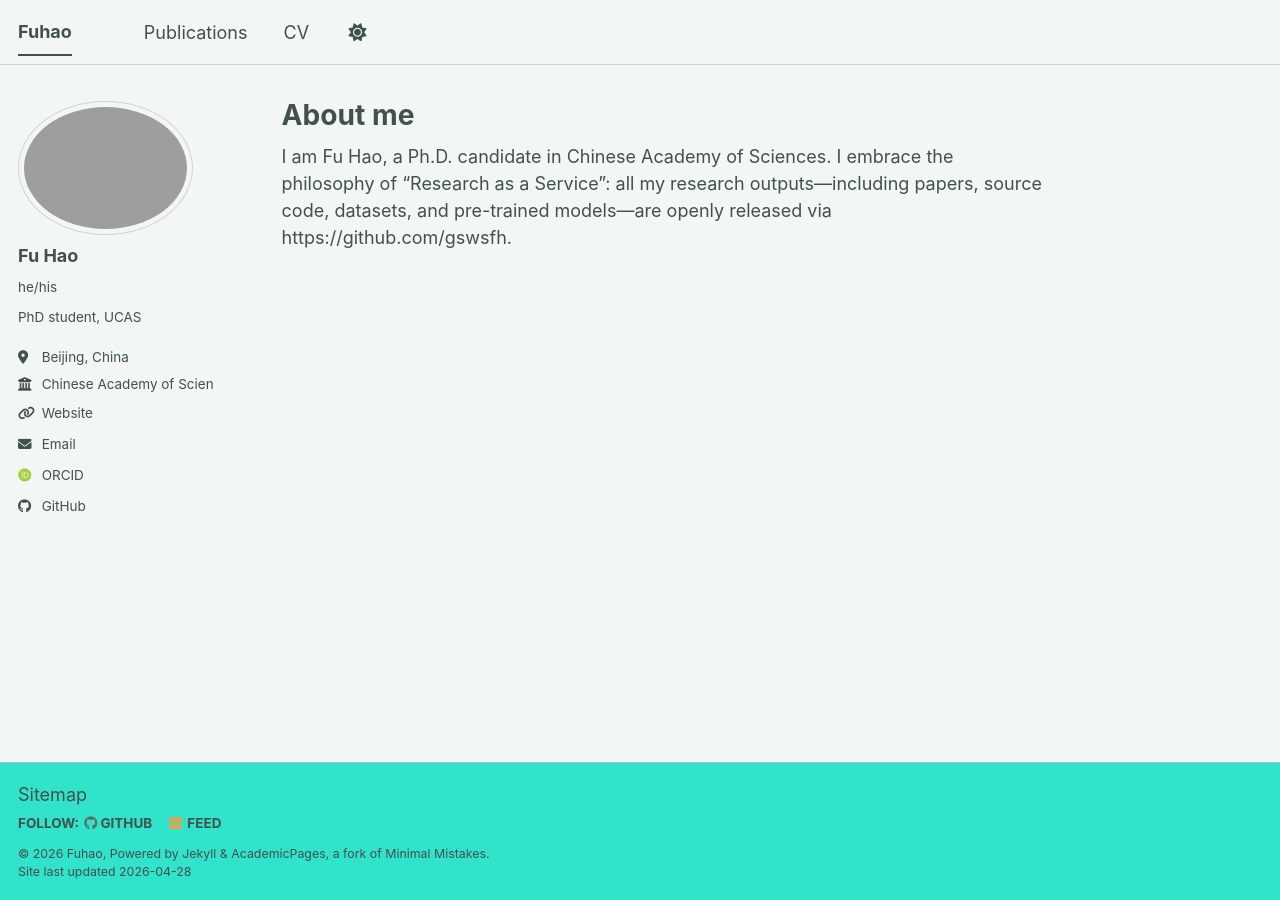
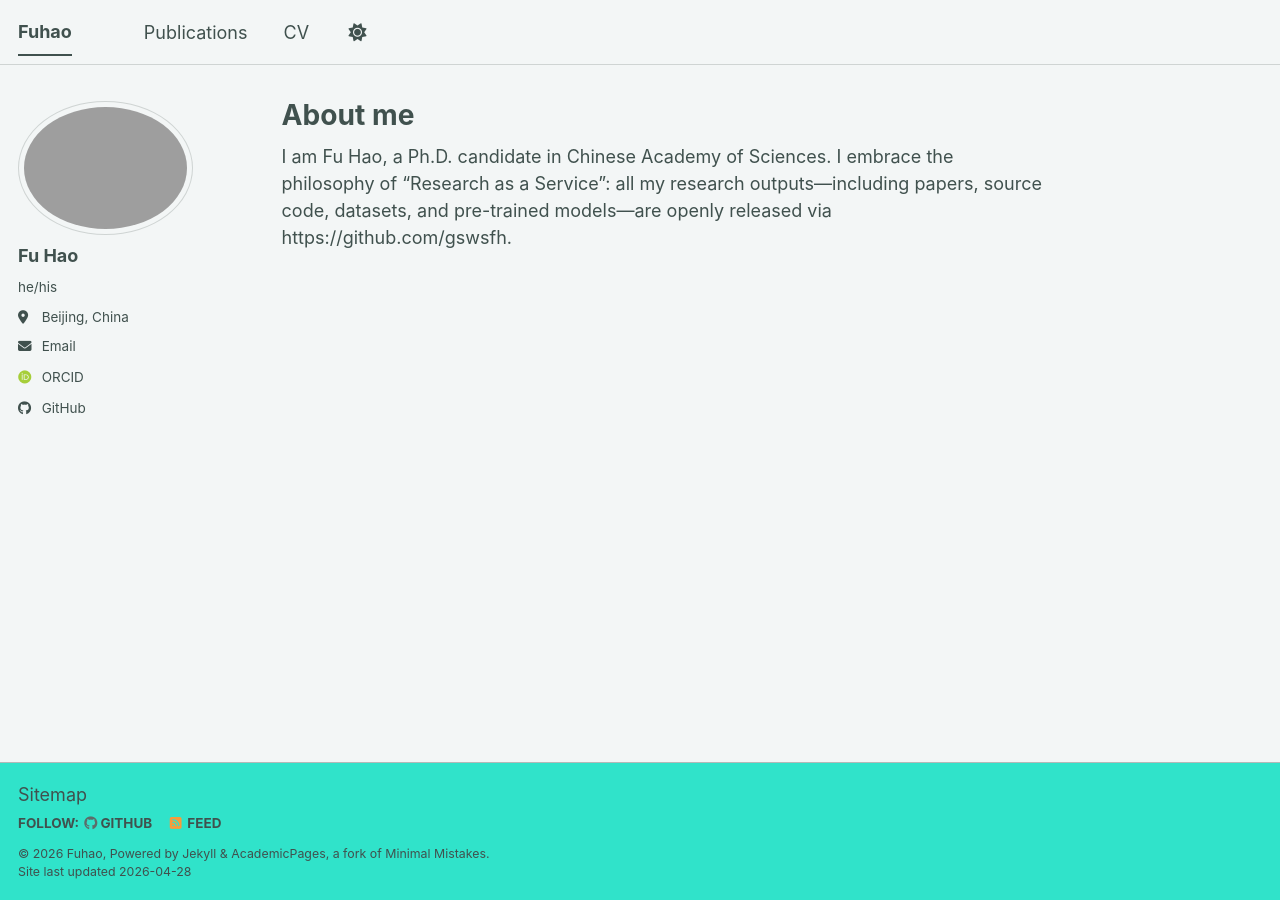
Before and after one commit to gswsfh/gswsfh.github.io, a Jekyll site: the page built from _pages/about.md, in a window 1280 px wide. Built offline with Jekyll 4.4.1, drawn with Linux system fonts in a browser that asks for light colours; some web fonts are replaced; a script bundle is joined from its source files by our own code; library files that are not in the unit come from our copies.

```diff
--- a/_config.yml
+++ b/_config.yml
@@ -26,10 +26,10 @@
   avatar           : "profile.jpg"
   name             : "Fu Hao"
   pronouns         : "he/his"
-  bio              : "PhD student, UCAS"
+  #bio              : "PhD student, UCAS"
   location         : "Beijing, China"
-  employer         : "Chinese Academy of Sciences"
-  uri              : "https://english.cnic.cas.cn/"
+  #employer         : "Chinese Academy of Sciences"
+  #uri              : "https://english.cnic.cas.cn/"
   email            : "gswsfh@hotmail.com"
 
   # Academic websites
```
